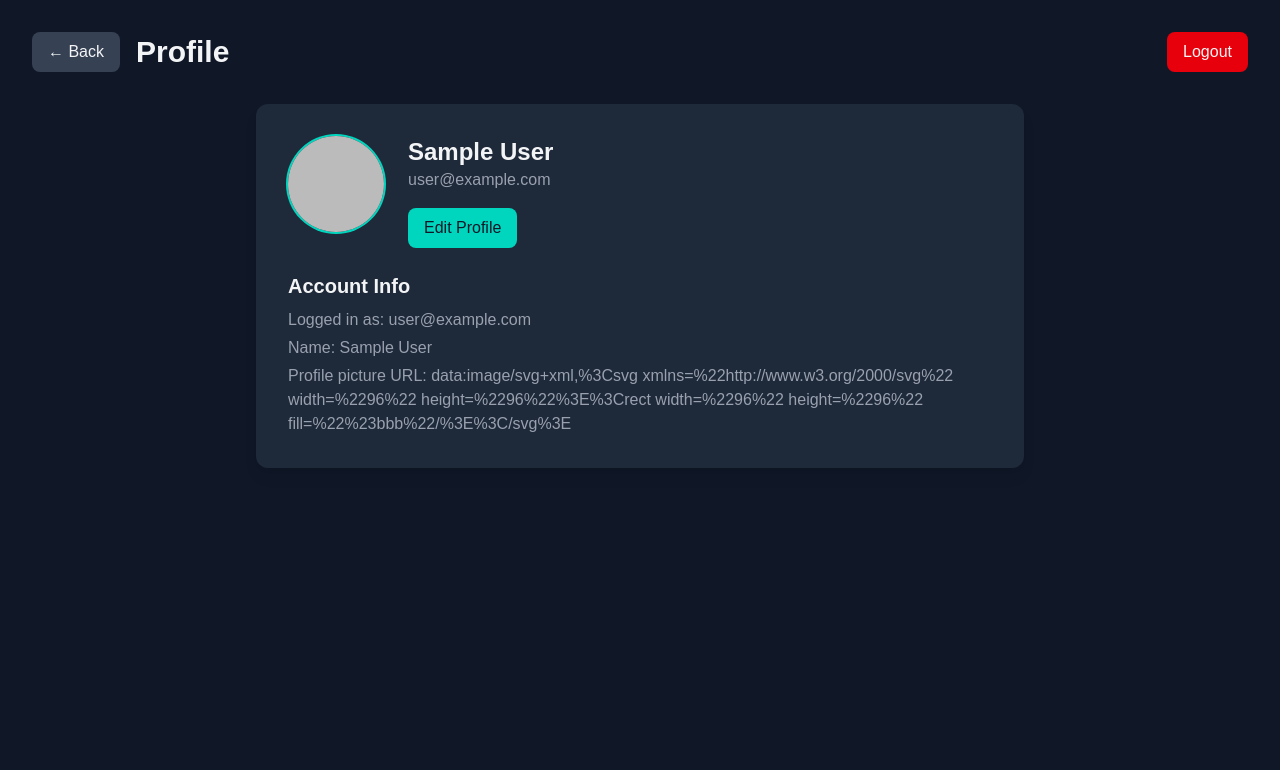
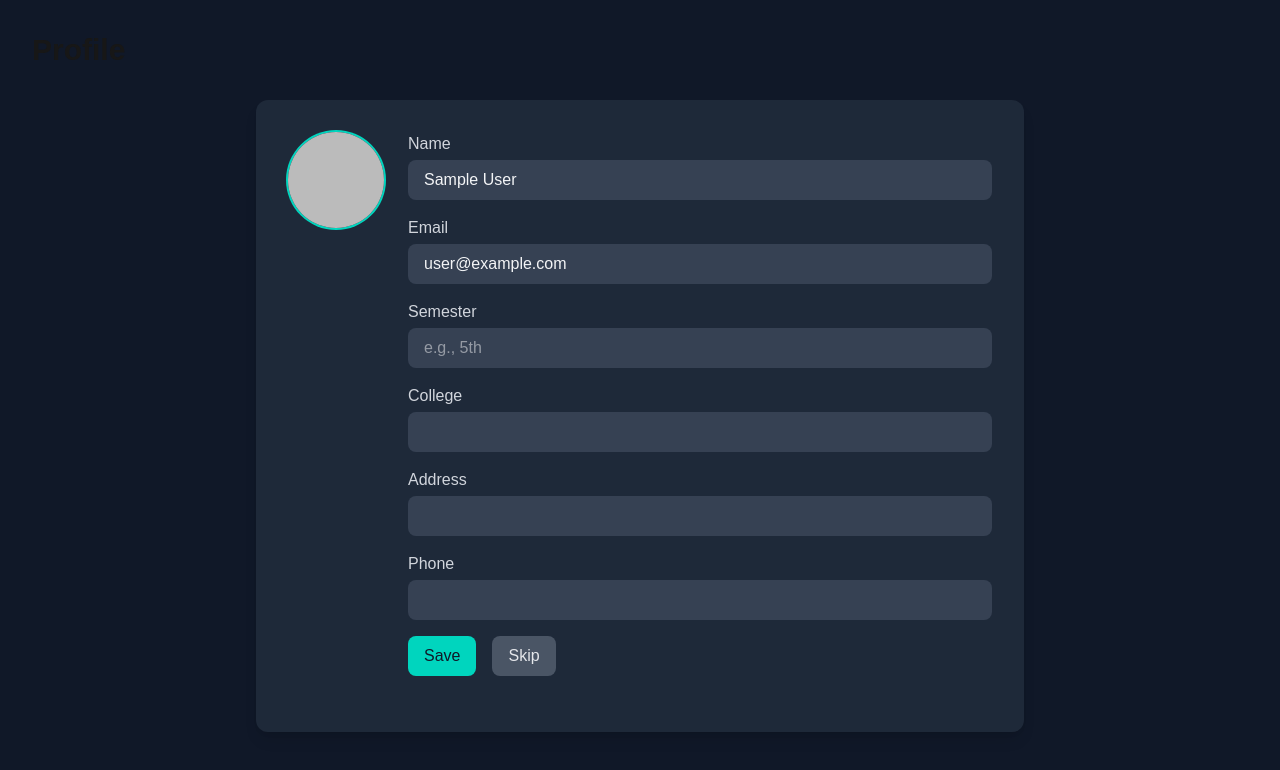
Before and after one commit to pankajsharma0001/NOTE-MANAGER, a Next.js app: page /profile in a window 1280 px wide. Shown: the top 770 px of the page. Built offline with nearby package versions, Linux system fonts and the light colour scheme; no server answers; sample sign-in values are in the browser's storage.

Commit message:
changed the profile

```diff
--- a/src/models/User.js
+++ b/src/models/User.js
@@ -6,6 +6,11 @@ const UserSchema = new mongoose.Schema({
   image: { type: String },
   favorites: [{ type: mongoose.Schema.Types.ObjectId, ref: "Note" }],
   isAdmin: { type: Boolean, default: false },
+  semester: { type: String },
+  college: { type: String },
+  address: { type: String },
+  phone: { type: String },
+  profileComplete: { type: Boolean, default: false }
 });
 
 export default mongoose.models.User || mongoose.model("User", UserSchema);
--- a/src/pages/api/auth/[...nextauth].js
+++ b/src/pages/api/auth/[...nextauth].js
@@ -1,8 +1,10 @@
 import NextAuth from "next-auth";
 import GoogleProvider from "next-auth/providers/google";
+import {connectMongo} from "../../../lib/mongodb";
+import User from "../../../models/User";
 
 export default NextAuth({
-  // Configure authentication providers
+  // Providers
   providers: [
     GoogleProvider({
       clientId: process.env.GOOGLE_CLIENT_ID,
@@ -10,29 +12,60 @@ export default NextAuth({
     }),
   ],
 
-  // Custom pages (optional)
+  // Custom login page
   pages: {
-    signIn: "/login", // your custom login page
+    signIn: "/login",
   },
 
-  // Session settings
+  // Session strategy
   session: {
     strategy: "jwt",
   },
 
-  // Callbacks
   callbacks: {
-    async redirect({ url, baseUrl }) {
-      // Always redirect to /dashboard after login
+    async redirect({ baseUrl }) {
       return baseUrl + "/dashboard";
     },
 
+    async jwt({ token, account, profile }) {
+      // When user signs in for the first time
+      if (account && profile) {
+        await connectMongo();
+
+        let user = await User.findOne({ email: profile.email });
+
+        if (!user) {
+          user = await User.create({
+            name: profile.name,
+            email: profile.email,
+            image: profile.picture,
+          });
+        }
+
+        token.userId = user._id.toString();
+      }
+      return token;
+    },
+
     async session({ session, token }) {
-      // Define which email(s) should be admin
-      const adminEmails = ["sharmapankaj102030@gmail.com"]; // <-- replace with your email(s)
+      await connectMongo();
 
-      session.user.id = token.sub;
-      session.user.role = adminEmails.includes(session.user.email) ? "admin" : "user";
+      // Get user from DB
+      const user = await User.findOne({ email: session.user.email });
+
+      if (user) {
+        session.user.id = user._id.toString();
+
+        // Role
+        const adminEmails = ["sharmapankaj102030@gmail.com"]; // add more if needed
+        session.user.role = adminEmails.includes(user.email) ? "admin" : "user";
+
+        // Extra fields
+        session.user.semester = user.semester || "";
+        session.user.college = user.college || "";
+        session.user.address = user.address || "";
+        session.user.phone = user.phone || "";
+      }
 
       return session;
     },
--- /dev/null
+++ b/src/pages/api/user/update.js
@@ -0,0 +1,39 @@
+import { connectMongo } from "../../../lib/mongodb";
+import User from "../../../models/User";
+
+export default async function handler(req, res) {
+  await connectMongo();
+
+  if (req.method !== "POST") {
+    return res.status(405).json({ success: false, message: "Method not allowed" });
+  }
+
+  try {
+    const { email, name, semester, college, address, phone } = req.body;
+
+    if (!email) {
+      return res.status(400).json({ success: false, message: "Email is required" });
+    }
+
+    const updatedUser = await User.findOneAndUpdate(
+      { email },
+      {
+        name,
+        semester,
+        college,
+        address,
+        phone,
+        profileComplete: true, // mark profile as completed
+      },
+      { new: true }
+    );
+
+    if (!updatedUser) {
+      return res.status(404).json({ success: false, message: "User not found" });
+    }
+
+    return res.status(200).json({ success: true, user: updatedUser });
+  } catch (error) {
+    return res.status(500).json({ success: false, error: error.message });
+  }
+}
--- a/src/pages/dashboard.js
+++ b/src/pages/dashboard.js
@@ -1,18 +1,19 @@
 import { useSession, signOut } from "next-auth/react";
 import { useEffect, useState, useRef } from "react";
 import { useRouter } from "next/router";
+import Profile from "./profile"; // import the Profile component
 
 export default function Dashboard() {
-  const { data: session, status } = useSession();
+  const { data: session, status, update } = useSession();
   const router = useRouter();
   const [activeTab, setActiveTab] = useState(0);
   const [dropdownOpen, setDropdownOpen] = useState(false);
+  const [showProfilePrompt, setShowProfilePrompt] = useState(false);
   const dropdownRef = useRef();
 
   useEffect(() => {
     if (status === "unauthenticated") router.push("/login");
 
-    // Close dropdown if clicked outside
     const handleClickOutside = (event) => {
       if (dropdownRef.current && !dropdownRef.current.contains(event.target)) {
         setDropdownOpen(false);
@@ -22,8 +23,24 @@ export default function Dashboard() {
     return () => document.removeEventListener("mousedown", handleClickOutside);
   }, [status, router]);
 
+  // Show profile modal if first login
+  useEffect(() => {
+    if (status === "authenticated" && session?.user?.profileComplete === false) {
+      setShowProfilePrompt(true);
+    }
+  }, [status, session]);
+
   if (status === "loading") return <p>Loading...</p>;
   if (!session) return null;
+
+  const handleProfileComplete = async () => {
+    // Update session immediately
+    await update({
+      ...session,
+      user: { ...session.user, profileComplete: true },
+    });
+    setShowProfilePrompt(false);
+  };
 
   const notes = [
     { id: 1, title: "Handwritten Note", subject: "Communication English", progress: 30, lastUpdated: "1 month ago" },
@@ -40,25 +57,31 @@ export default function Dashboard() {
   ];
 
   return (
-    <div className="flex min-h-screen bg-gray-900 text-gray-100">
+    <div className="flex min-h-screen bg-gray-900 text-gray-100 relative">
+      {/* Profile Modal on First Login */}
+      {showProfilePrompt && (
+        <div className="absolute inset-0 bg-black/70 flex justify-center items-center z-50 p-4">
+          <Profile embedded onComplete={handleProfileComplete} />
+        </div>
+      )}
+
+      {/* Main Content Wrapper */}
+      <div className={showProfilePrompt ? "flex min-h-screen w-full blur-sm pointer-events-none" : "flex min-h-screen w-full"}>
         {/* Sidebar */}
-      <aside className="w-20 bg-gray-950 text-white flex flex-col items-center py-6 space-y-6 relative">
+        <aside className="w-20 bg-gray-950 text-white flex flex-col items-center py-6 space-y-6 relative z-0">
           {sidebarItems.map((item, index) => (
             <div key={index} className="relative w-full flex flex-col items-center">
               <button
                 className={`p-3 rounded-lg hover:bg-gray-800 transition relative z-10`}
                 onClick={() => {
                   setActiveTab(index);
-                // Routing based on label
                   if (item.label === "Home") router.push("/dashboard");
                   else if (item.label === "Notes") router.push("/notes");
-                // Add other pages if needed
                 }}
               >
                 <span role="img" aria-label={item.label}>{item.icon}</span>
               </button>
               <span className="text-xs mt-1">{item.label}</span>
-
               {activeTab === index && (
                 <span className="absolute left-0 top-1/2 transform -translate-y-1/2 w-1 h-8 bg-teal-400 rounded-r-full z-0 transition-all duration-300"></span>
               )}
@@ -67,7 +90,7 @@ export default function Dashboard() {
         </aside>
 
         {/* Main Content */}
-      <main className="flex-1 p-8">
+        <main className="flex-1 p-8 relative">
           {/* Header */}
           <header className="flex flex-col sm:flex-row justify-between items-start sm:items-center mb-8">
             <div>
@@ -85,7 +108,6 @@ export default function Dashboard() {
                 className="w-12 h-12 rounded-full ring-2 ring-teal-400 cursor-pointer"
                 onClick={() => setDropdownOpen(!dropdownOpen)}
               />
-
               {dropdownOpen && (
                 <div className="absolute right-0 mt-2 w-40 bg-gray-800 rounded-lg shadow-lg overflow-hidden z-50 animate-fadeIn">
                   <button
@@ -148,25 +170,8 @@ export default function Dashboard() {
               </div>
             ))}
           </section>
-
-        {/* External Panel */}
-        <section className="grid grid-cols-1 md:grid-cols-2 gap-6">
-          <div className="bg-gray-800 p-6 rounded-xl shadow hover:shadow-lg transition hover:scale-105 transform text-white">
-            <h4 className="font-semibold mb-2">License Exam Preparation</h4>
-            <p className="text-gray-400 text-sm">Get ready for your NEC license exams with our resources.</p>
+        </main>
       </div>
-          <div className="bg-gray-800 p-6 rounded-xl shadow hover:shadow-lg transition hover:scale-105 transform text-center text-white">
-            <div className="mb-4">
-              <div className="inline-block p-4 bg-gray-700 rounded-lg">
-                <span role="img" aria-label="QR code">📱</span>
-              </div>
-            </div>
-            <h4 className="font-semibold mb-2">Grow your network on Discord</h4>
-            <p className="text-gray-400 text-sm mb-4">Join our active community to discuss technology, jobs, subject materials, and share resources.</p>
-            <button className="px-4 py-2 bg-teal-400 text-gray-900 rounded-lg hover:bg-teal-500 transition">JOIN DISCORD</button>
-          </div>
-        </section>
-      </main>
     </div>
   );
 }
--- a/src/pages/profile.js
+++ b/src/pages/profile.js
@@ -1,13 +1,42 @@
 import { useSession, signOut } from "next-auth/react";
 import { useRouter } from "next/router";
-import { useState } from "react";
+import { useState, useEffect } from "react";
 
-export default function Profile() {
-  const { data: session, status } = useSession();
+export default function Profile({ embedded = false, onComplete }) {
+  const { data: session, status, update } = useSession();
   const router = useRouter();
+
   const [editing, setEditing] = useState(false);
-  const [name, setName] = useState(session?.user?.name || "");
-  const [email, setEmail] = useState(session?.user?.email || "");
+  const [isFirstTime, setIsFirstTime] = useState(false);
+
+  const [name, setName] = useState("");
+  const [email, setEmail] = useState("");
+  const [semester, setSemester] = useState("");
+  const [college, setCollege] = useState("");
+  const [address, setAddress] = useState("");
+  const [phone, setPhone] = useState("");
+
+  useEffect(() => {
+    if (session?.user) {
+      setName(session.user.name || "");
+      setEmail(session.user.email || "");
+      setSemester(session.user.semester || "");
+      setCollege(session.user.college || "");
+      setAddress(session.user.address || "");
+      setPhone(session.user.phone || "");
+
+      // Check if any required field is missing
+      if (
+        !session.user.semester ||
+        !session.user.college ||
+        !session.user.address ||
+        !session.user.phone
+      ) {
+        setIsFirstTime(true);
+        setEditing(true);
+      }
+    }
+  }, [session]);
 
   if (status === "loading") return <p>Loading...</p>;
   if (!session) {
@@ -15,46 +44,114 @@ export default function Profile() {
     return null;
   }
 
-  const handleSave = () => {
-    // Here you can add API call to update the user's name/email in DB
+  const handleSave = async () => {
+    try {
+      const res = await fetch("/api/user/update", {
+        method: "POST",
+        headers: { "Content-Type": "application/json" },
+        body: JSON.stringify({
+          email,
+          name,
+          semester,
+          college,
+          address,
+          phone,
+          profileComplete: true,
+        }),
+      });
+      const data = await res.json();
+      if (data.success) {
+        // Update the session immediately
+        await update({
+          ...session,
+          user: { ...session.user, ...data.user, profileComplete: true },
+        });
         setEditing(false);
-    alert("Profile updated! (Add DB integration to save changes)");
+        setIsFirstTime(false);
+        if (onComplete) onComplete();
+      } else {
+        alert("❌ Failed to update: " + data.message);
+      }
+    } catch (err) {
+      alert("❌ Error updating profile: " + err.message);
+    }
+  };
+
+  const handleSkip = async () => {
+    try {
+      const res = await fetch("/api/user/update", {
+        method: "POST",
+        headers: { "Content-Type": "application/json" },
+        body: JSON.stringify({ email, profileComplete: true }),
+      });
+      const data = await res.json();
+      if (data.success) {
+        await update({
+          ...session,
+          user: { ...session.user, ...data.user, profileComplete: true },
+        });
+        setEditing(false);
+        setIsFirstTime(false);
+        if (onComplete) onComplete();
+      } else {
+        alert("❌ Failed to skip: " + data.message);
+      }
+    } catch (err) {
+      alert("❌ Error skipping profile: " + err.message);
+    }
   };
 
   return (
-    <div className="min-h-screen bg-gray-900 text-gray-100 p-8">
-      {/* Header with Back Button */}
+    <div
+      className={`${
+        embedded
+          ? "bg-gray-800 p-6 rounded-lg shadow-lg"
+          : "min-h-screen bg-gray-900 p-8"
+      }`}
+    >
+      {!embedded && (
         <header className="flex items-center justify-between mb-8">
           <div className="flex items-center space-x-4">
+            {!isFirstTime && (
               <button
                 onClick={() => router.back()}
                 className="px-4 py-2 bg-gray-700 rounded-lg hover:bg-gray-600 transition"
               >
                 ← Back
               </button>
+            )}
             <h1 className="text-3xl font-bold">Profile</h1>
           </div>
 
+          {!isFirstTime && (
             <button
               onClick={() => signOut({ callbackUrl: "/login" })}
               className="px-4 py-2 bg-red-600 rounded-lg hover:bg-red-700 transition"
             >
               Logout
             </button>
+          )}
         </header>
+      )}
 
-      <div className="max-w-3xl mx-auto bg-gray-800 p-8 rounded-xl shadow-lg">
+      <div className={`${embedded ? "" : "max-w-3xl mx-auto"} bg-gray-800 p-8 rounded-xl shadow-lg`}>
         <div className="flex flex-col sm:flex-row items-center sm:items-start mb-6">
           <img
             src={session.user.image}
             alt="Profile"
             className="w-24 h-24 rounded-full ring-2 ring-teal-400 mb-4 sm:mb-0 sm:mr-6"
           />
+
           <div className="flex-1">
             {!editing ? (
               <>
                 <h2 className="text-2xl font-semibold">{name}</h2>
                 <p className="text-gray-400">{email}</p>
+                {semester && <p className="text-gray-400">Semester: {semester}</p>}
+                {college && <p className="text-gray-400">College: {college}</p>}
+                {address && <p className="text-gray-400">Address: {address}</p>}
+                {phone && <p className="text-gray-400">Phone: {phone}</p>}
+
                 <button
                   onClick={() => setEditing(true)}
                   className="mt-4 px-4 py-2 bg-teal-400 text-gray-900 rounded-lg hover:bg-teal-500 transition"
@@ -64,24 +161,26 @@ export default function Profile() {
               </>
             ) : (
               <div className="flex flex-col space-y-4">
-                <div>
-                  <label className="block text-gray-300 mb-1">Name</label>
+                {[
+                  { label: "Name", val: name, set: setName, type: "text" },
+                  { label: "Email", val: email, set: setEmail, type: "email" },
+                  { label: "Semester", val: semester, set: setSemester, type: "text", placeholder: "e.g., 5th" },
+                  { label: "College", val: college, set: setCollege, type: "text" },
+                  { label: "Address", val: address, set: setAddress, type: "text" },
+                  { label: "Phone", val: phone, set: setPhone, type: "text" },
+                ].map((f, i) => (
+                  <div key={i}>
+                    <label className="block text-gray-300 mb-1">{f.label}</label>
                     <input
-                    type="text"
-                    value={name}
-                    onChange={(e) => setName(e.target.value)}
+                      type={f.type}
+                      value={f.val}
+                      onChange={(e) => f.set(e.target.value)}
+                      placeholder={f.placeholder || ""}
                       className="w-full px-4 py-2 rounded-lg bg-gray-700 text-gray-100 focus:outline-none focus:ring-2 focus:ring-teal-400"
                     />
                   </div>
-                <div>
-                  <label className="block text-gray-300 mb-1">Email</label>
-                  <input
-                    type="email"
-                    value={email}
-                    onChange={(e) => setEmail(e.target.value)}
-                    className="w-full px-4 py-2 rounded-lg bg-gray-700 text-gray-100 focus:outline-none focus:ring-2 focus:ring-teal-400"
-                  />
-                </div>
+                ))}
+
                 <div className="flex space-x-4">
                   <button
                     onClick={handleSave}
@@ -90,25 +189,16 @@ export default function Profile() {
                     Save
                   </button>
                   <button
-                    onClick={() => setEditing(false)}
+                    onClick={handleSkip}
                     className="px-4 py-2 bg-gray-600 text-gray-200 rounded-lg hover:bg-gray-500 transition"
                   >
-                    Cancel
+                    Skip
                   </button>
                 </div>
               </div>
             )}
           </div>
         </div>
-
-        <section className="mt-6">
-          <h3 className="text-xl font-semibold mb-2">Account Info</h3>
-          <ul className="text-gray-400 space-y-1">
-            <li>Logged in as: {session.user.email}</li>
-            <li>Name: {session.user.name}</li>
-            <li>Profile picture URL: {session.user.image}</li>
-          </ul>
-        </section>
       </div>
     </div>
   );
```
Lines whose indentation alone changed are shown as unchanged.
